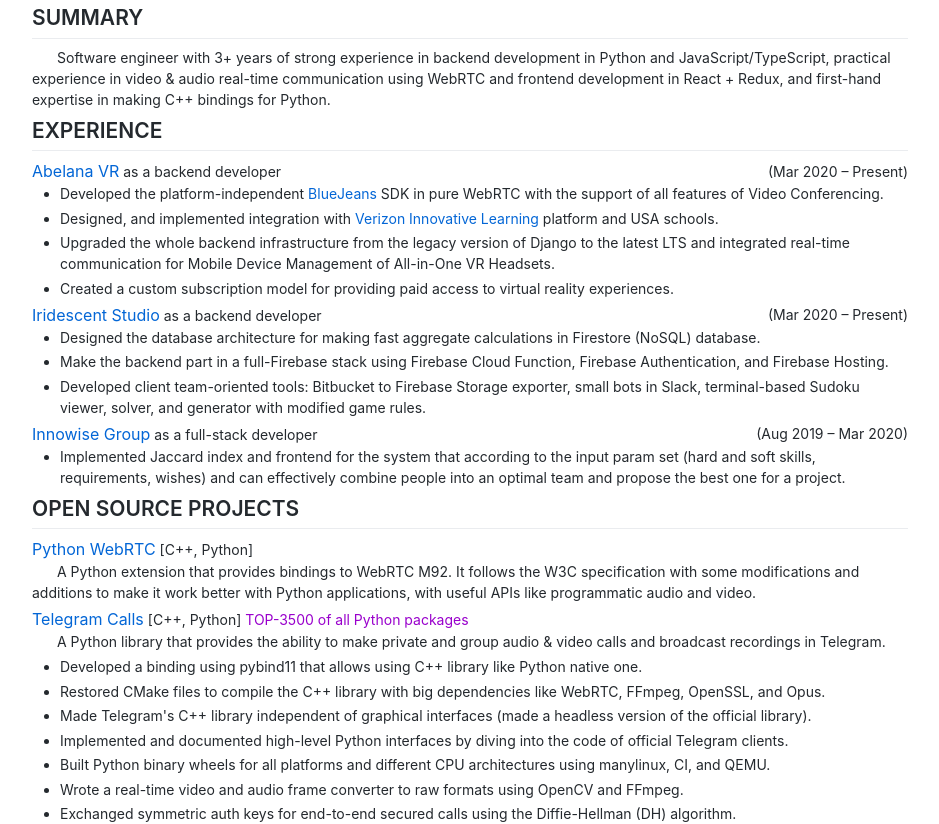
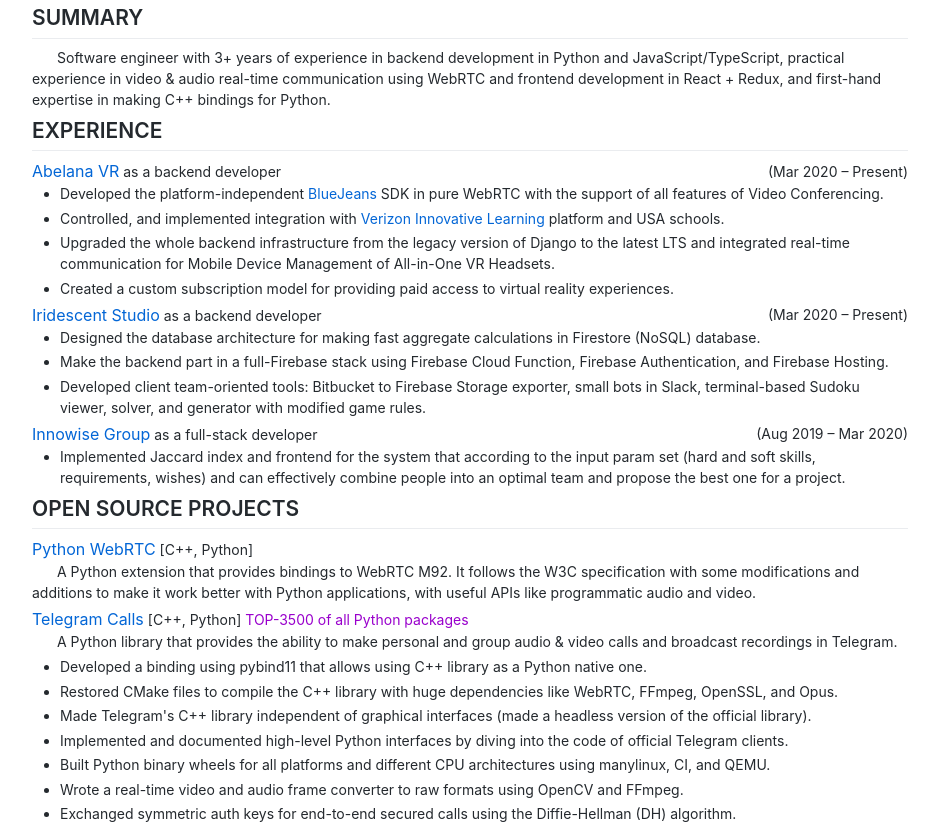
Before and after one commit to MarshalX/cv, a plain HTML site: page index.html in a window 1280 px wide. Shown: the part 132-956 px from the top of the page, without its empty margins (170-1109 px from the left). Drawn offline with Linux system fonts and the light colour scheme.

Commit message:
Deploying to gh-pages from @ MarshalX/cv@58b0926b1f16cd32ec0f530ffb6483f13d51d64e 🚀

```diff
--- a/index.html
+++ b/index.html
@@ -159,7 +159,7 @@
 
 <h2 class="my-2">SUMMARY</h2>
 
-<p class="indent mb-1">Software engineer with 3+ years of strong experience in backend development in Python and
+<p class="indent mb-1">Software engineer with 3+ years of experience in backend development in Python and
     JavaScript/TypeScript, practical experience in video &amp; audio real-time communication using WebRTC and frontend
     development in React + Redux, and first-hand expertise in making C++ bindings for Python.</p>
 <!--Vocational education has taken after high education level.-->
@@ -178,7 +178,7 @@
     <li>Developed the platform-independent <a href="https://www.bluejeans.com/">BlueJeans</a> SDK in pure WebRTC with
         the support of all features of Video Conferencing.
     </li>
-    <li>Designed, and implemented integration with <a href="https://www.verizon.com/learning">Verizon Innovative
+    <li>Controlled, and implemented integration with <a href="https://www.verizon.com/learning">Verizon Innovative
         Learning</a> platform and USA schools.
     </li>
     <li>Upgraded the whole backend infrastructure from the legacy version of Django to the latest LTS and integrated
@@ -238,11 +238,11 @@
     <span class="mx-1" style="color: #9900cc;">TOP-3500 of all Python packages</span>
 </div>
 
-<p class="indent mb-1">A Python library that provides the ability to make private and group audio &amp; video calls and
+<p class="indent mb-1">A Python library that provides the ability to make personal and group audio &amp; video calls and
     broadcast recordings in Telegram.</p>
 <ul class="mb-1">
-    <li>Developed a binding using pybind11 that allows using C++ library like Python native one.</li>
-    <li>Restored CMake files to compile the C++ library with big dependencies like WebRTC, FFmpeg, OpenSSL, and Opus.
+    <li>Developed a binding using pybind11 that allows using C++ library as a Python native one.</li>
+    <li>Restored CMake files to compile the C++ library with huge dependencies like WebRTC, FFmpeg, OpenSSL, and Opus.
     </li>
     <li>Made Telegram's C++ library independent of graphical interfaces (made a headless version of the official
         library).
```
